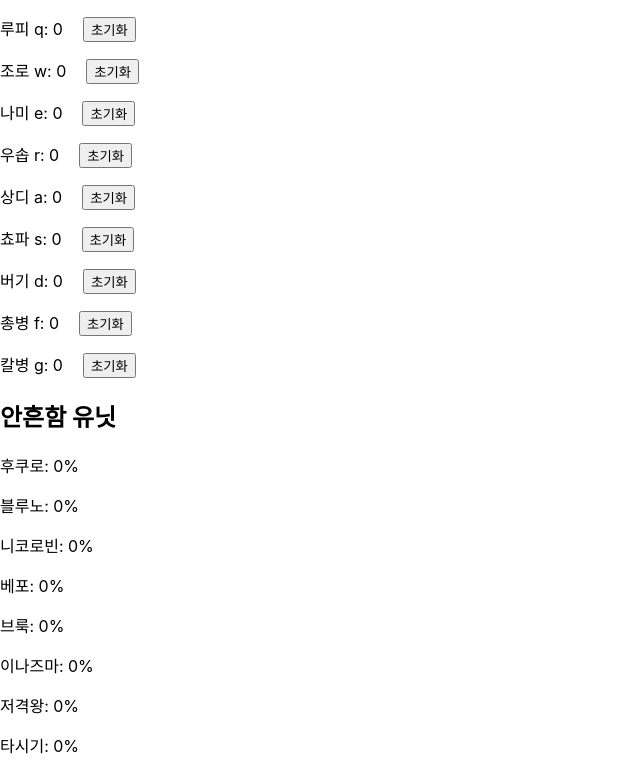
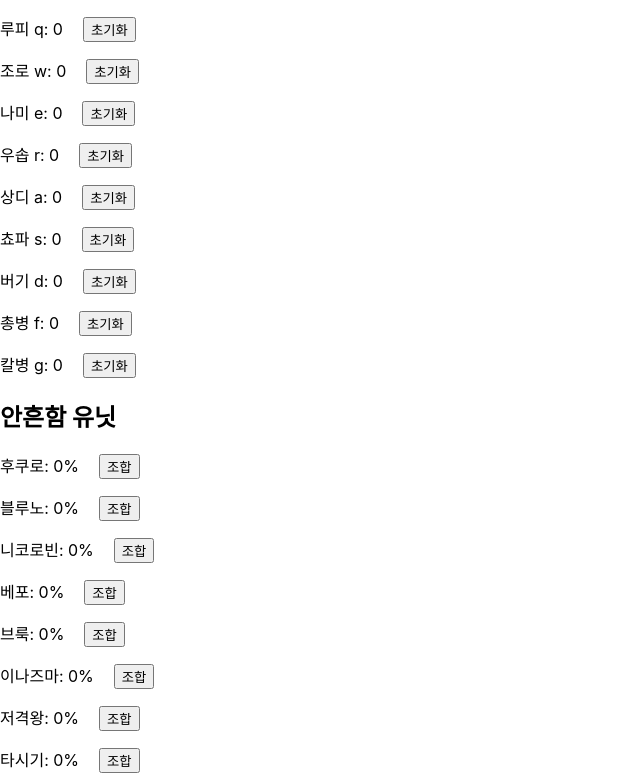
Before and after one commit to JeonB/ORD, a React (Create React App) app: page / in a window 1280 px wide. Shown: the top 776 px of the page, without its empty margins (0-640 px from the left). Built offline with nearby package versions, Linux system fonts and the light colour scheme.

Commit message:
Add Uncommon combine button

```diff
--- a/src/composition/Uncommon.tsx
+++ b/src/composition/Uncommon.tsx
@@ -4,7 +4,7 @@ import React, { useState, useEffect } from 'react';
 
 //TODO: 안흔함 유닛 옆에 조합 버튼 만들기
 const Uncommon = () => {
-  const { count } = useCount();
+  const { count, setCount } = useCount();
   const composition: { [key: string]: { [key: string]: number } } = {
     후쿠로: { 칼병: 2 },
     블루노: { 총병: 2 },
@@ -59,12 +59,33 @@ const Uncommon = () => {
     calculateCompletion();
   }, [count]);
 
+  const handleCombine = (unit: string) => {
+    const ncompletion = { ...completion };
+    const unitCondition = composition[unit];
+    if (ncompletion[unit] >= 100) {
+      ncompletion[unit] -= 100;
+      setCompletion(ncompletion);
+    }
+    Object.keys(unitCondition).forEach(condition => {
+      count[condition] -= unitCondition[condition];
+      console.log(count[condition]);
+    });
+    setCount(count);
+  };
   return (
     <div>
       <h2>안흔함 유닛</h2>
       {Object.entries(completion).map(([unit, completeness]) => (
         <div key={unit}>
-          <p>{`${unit}: ${completeness}%`}</p> {/* 완성도 */}
+          <p>
+            {`${unit}: ${completeness}%`}
+            <button
+              style={{ marginLeft: 20 }}
+              onClick={() => handleCombine(unit)}>
+              조합
+            </button>
+          </p>{' '}
+          {/* 완성도 */}
         </div>
       ))}
     </div>
--- a/src/context/UnitCountContext.tsx
+++ b/src/context/UnitCountContext.tsx
@@ -4,14 +4,16 @@ import React, {
   useState,
   ReactNode,
   useEffect,
+  Dispatch,
+  SetStateAction,
 } from 'react';
 
 interface UnitCountContextData {
   handleReset: () => void;
   handleCharacterReset: (character: string) => void;
   count: common;
+  setCount: Dispatch<SetStateAction<common>>;
 }
-
 interface common {
   루피: number;
   조로: number;
@@ -121,6 +123,7 @@ const UnitCountContextProvider: React.FC<UnitCountContextProviderProps> = ({
         handleReset,
         handleCharacterReset,
         count,
+        setCount,
       }}>
       {Object.entries(characterKeys).map(([key, character]) => (
         <div key={key}>
```
